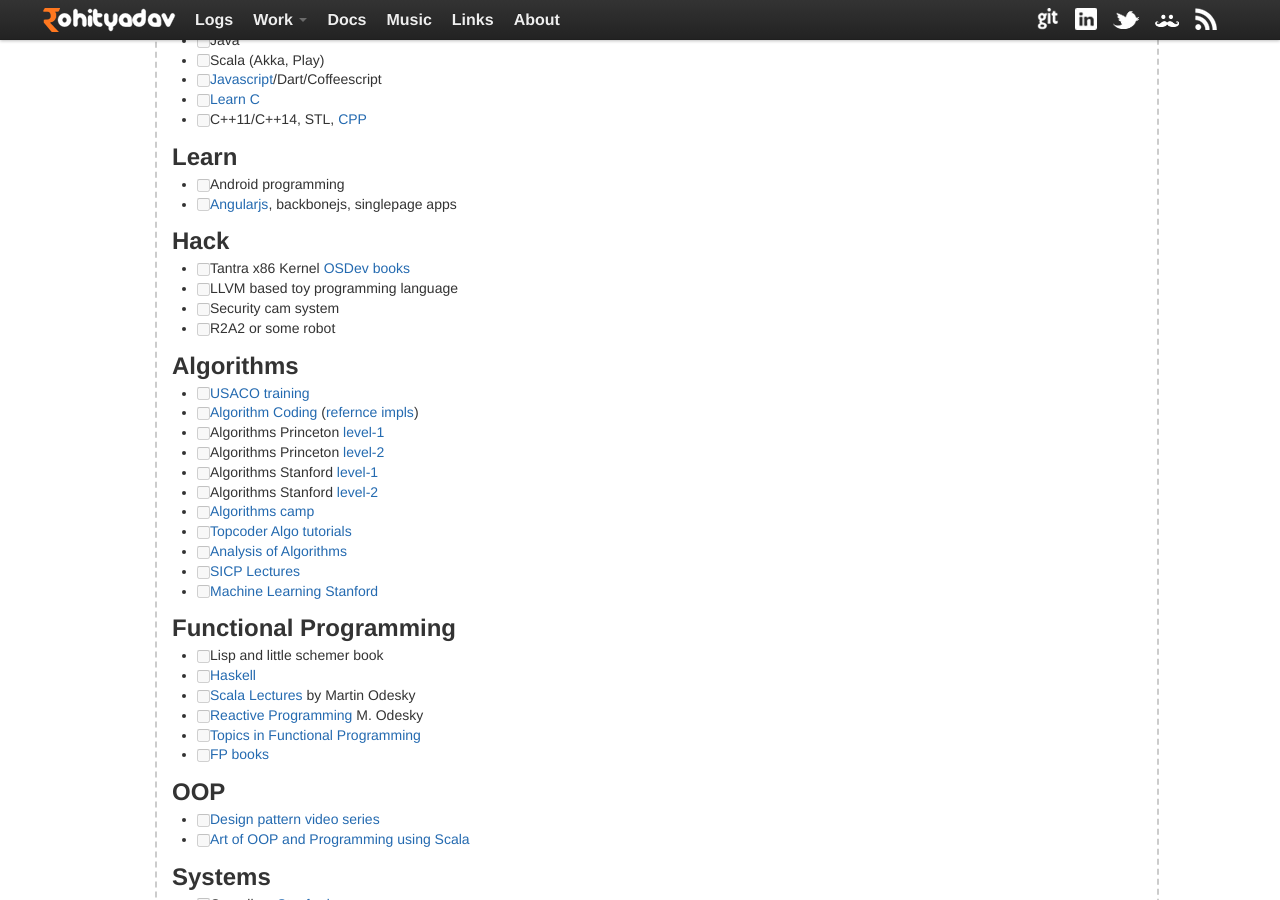
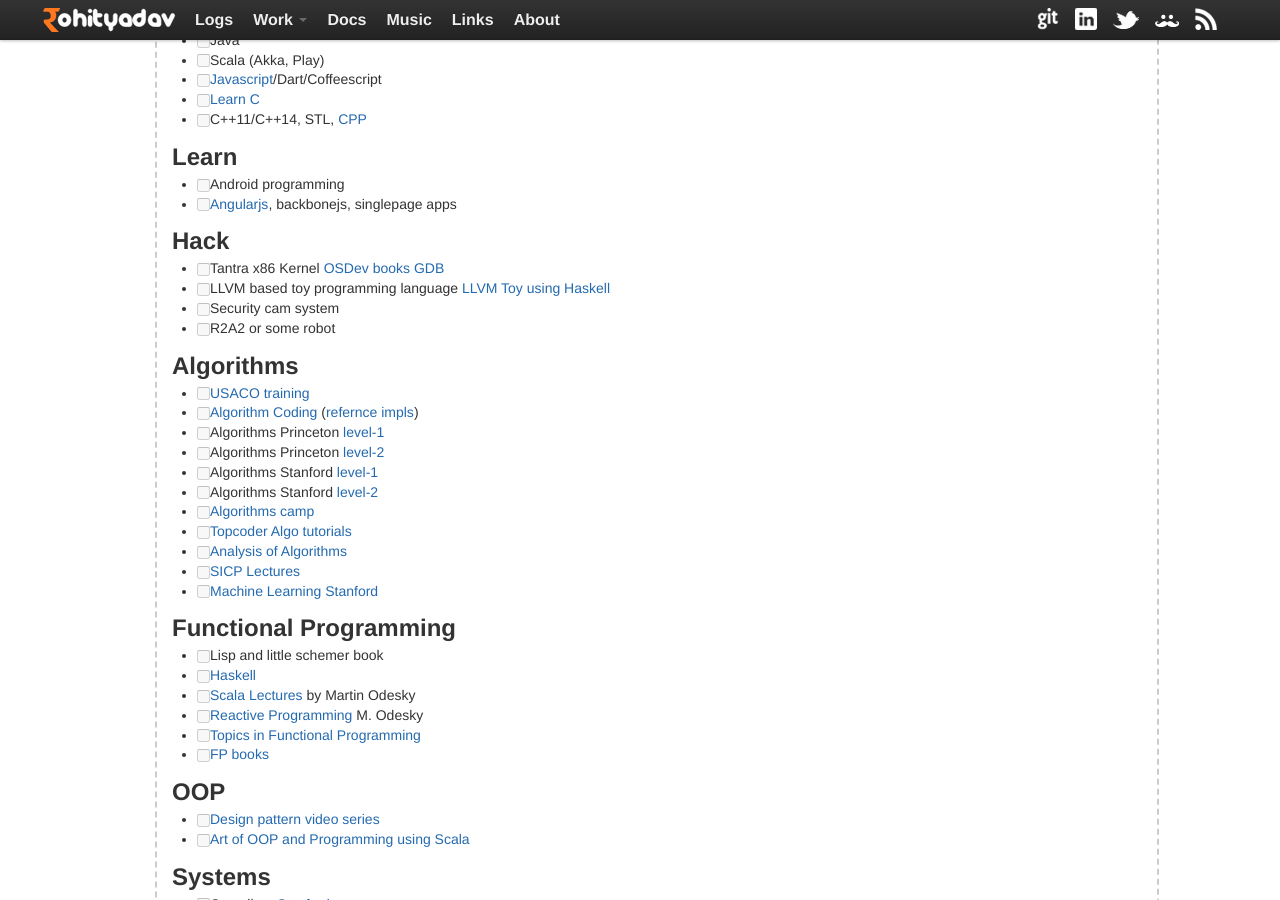
Before and after one commit to rohityadavcloud/rohityadavcloud.github.io, a Jekyll site: the page built from kaizen/index.markdown, in a window 1280 px wide and 900 px high, scrolled down 370 px. Built offline with Jekyll 4.4.1, drawn with Linux system fonts in a browser that asks for light colours; Markdown is read by kramdown in place of the engine named in the settings.

Commit message:
kaizen: more stuff
Signed-off-by: Rohit Yadav <bhaisaab@baagi.org>

```diff
--- a/kaizen/index.markdown
+++ b/kaizen/index.markdown
@@ -32,8 +32,8 @@ tagline: List for 2014
 
 ## Hack
 
-- [ ] Tantra x86 Kernel [OSDev books](http://wiki.osdev.org/Books)
-- [ ] LLVM based toy programming language
+- [ ] Tantra x86 Kernel [OSDev books](http://wiki.osdev.org/Books) [GDB](http://beej.us/guide/bggdb/)
+- [ ] LLVM based toy programming language [LLVM Toy using Haskell](http://www.stephendiehl.com/llvm/)
 - [ ] Security cam system
 - [ ] R2A2 or some robot
 
```
